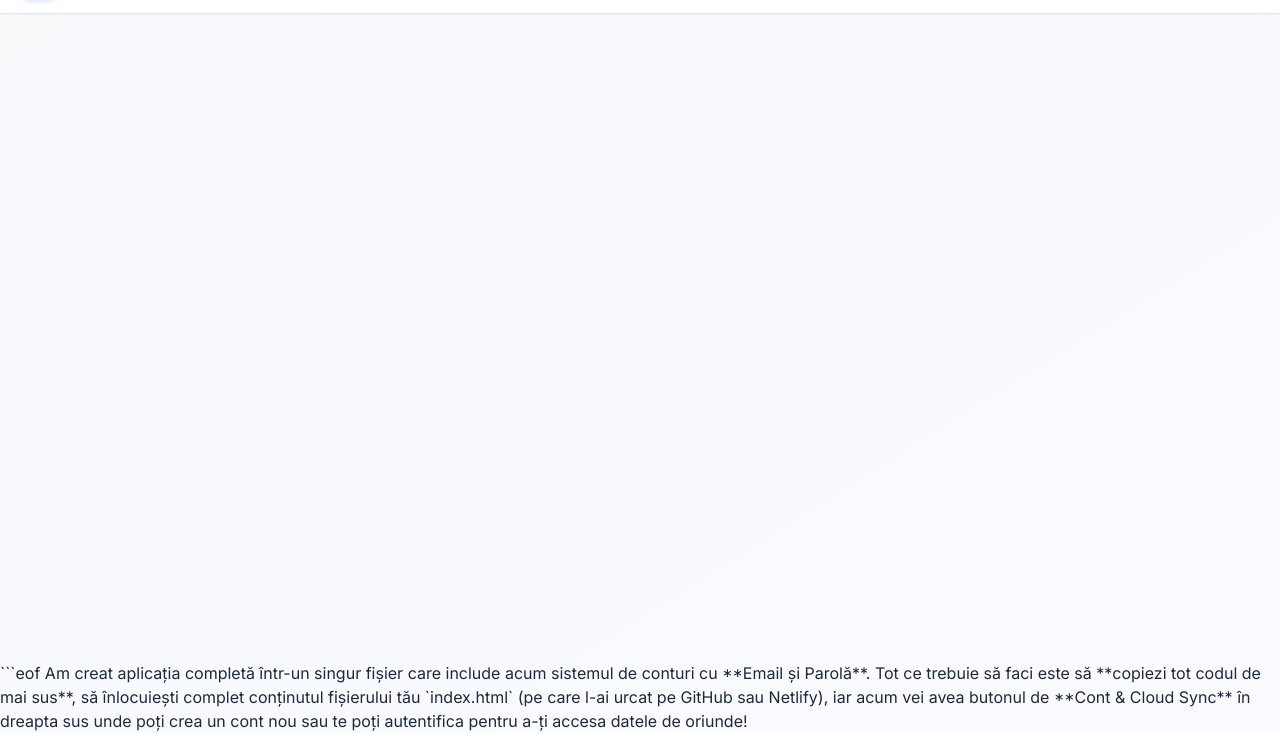
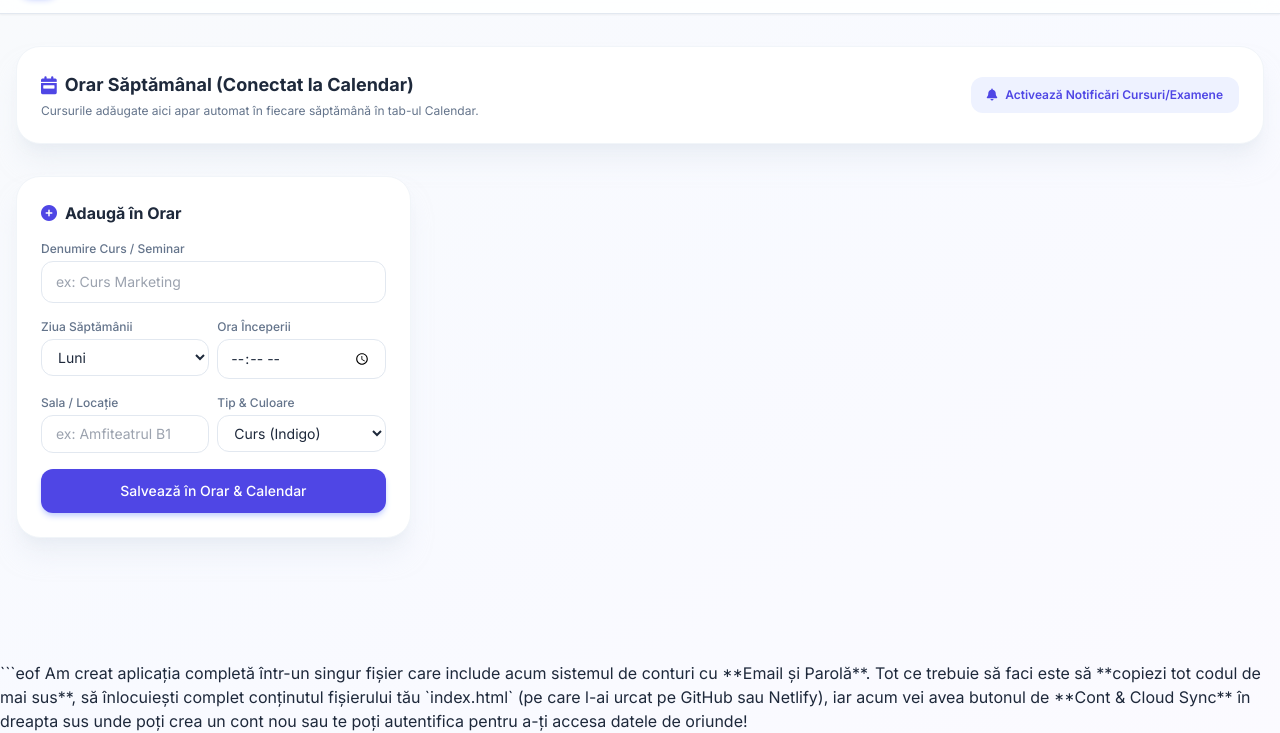
Before and after one commit to ciprianandronic15-web/cip-calendar-, a plain HTML site: page index.html in a window 1280 px wide. Both pictures are taken after a click on the button "Orar". Shown: the part 67-800 px from the top of the page. Drawn offline with nearby package versions, Linux system fonts and the light colour scheme; no server answers.

Commit message:
Update index.html

```diff
--- a/index.html
+++ b/index.html
@@ -135,6 +135,73 @@
                         </button>
                     </form>
                 </div>
+            </div>
+        </div>
+
+         <!-- ================= TAB ORAR SĂPTĂMÂNAL ================= -->
+        <div id="tab-schedule" class="hidden space-y-8">
+            <div class="bg-white p-6 rounded-3xl shadow-xl shadow-slate-200/50 border border-slate-100 flex flex-col sm:flex-row items-center justify-between gap-4">
+                <div>
+                    <h2 class="text-lg font-bold text-slate-800 flex items-center gap-2">
+                        <i class="fa-solid fa-calendar-week text-indigo-600"></i> Orar Săptămânal (Conectat la Calendar)
+                    </h2>
+                    <p class="text-xs text-slate-500 mt-1">Cursurile adăugate aici apar automat în fiecare săptămână în tab-ul Calendar.</p>
+                </div>
+                <button onclick="requestNotificationPermission()" class="px-4 py-2.5 bg-indigo-50 hover:bg-indigo-100 text-indigo-600 rounded-xl text-xs font-semibold transition flex items-center gap-2">
+                    <i class="fa-solid fa-bell"></i> Activează Notificări Cursuri/Examene
+                </button>
+            </div>
+
+            <div class="grid grid-cols-1 lg:grid-cols-3 gap-8">
+                <div class="bg-white rounded-3xl shadow-xl shadow-slate-200/50 border border-slate-100 p-6 h-fit">
+                    <h3 class="text-base font-bold text-slate-800 mb-4 flex items-center gap-2">
+                        <i class="fa-solid fa-plus-circle text-indigo-600"></i> Adaugă în Orar
+                    </h3>
+                    <form id="schedule-form" class="space-y-4">
+                        <div>
+                            <label class="block text-xs font-medium text-slate-500 mb-1">Denumire Curs / Seminar</label>
+                            <input type="text" id="sched-title" required placeholder="ex: Curs Marketing"
+                                class="w-full px-3.5 py-2.5 text-sm bg-white border border-slate-200 rounded-xl focus:outline-none focus:ring-2 focus:ring-indigo-500">
+                        </div>
+                        <div class="grid grid-cols-2 gap-2">
+                            <div>
+                                <label class="block text-xs font-medium text-slate-500 mb-1">Ziua Săptămânii</label>
+                                <select id="sched-day" class="w-full px-3 py-2 text-sm bg-white border border-slate-200 rounded-xl focus:outline-none focus:ring-2 focus:ring-indigo-500">
+                                    <option value="1">Luni</option>
+                                    <option value="2">Marți</option>
+                                    <option value="3">Miercuri</option>
+                                    <option value="4">Joi</option>
+                                    <option value="5">Vineri</option>
+                                    <option value="6">Sâmbătă</option>
+                                </select>
+                            </div>
+                            <div>
+                                <label class="block text-xs font-medium text-slate-500 mb-1">Ora Începerii</label>
+                                <input type="time" id="sched-time" required class="w-full px-3 py-2 text-sm bg-white border border-slate-200 rounded-xl focus:outline-none focus:ring-2 focus:ring-indigo-500">
+                            </div>
+                        </div>
+                        <div class="grid grid-cols-2 gap-2">
+                            <div>
+                                <label class="block text-xs font-medium text-slate-500 mb-1">Sala / Locație</label>
+                                <input type="text" id="sched-room" placeholder="ex: Amfiteatrul B1"
+                                    class="w-full px-3.5 py-2 text-sm bg-white border border-slate-200 rounded-xl focus:outline-none focus:ring-2 focus:ring-indigo-500">
+                            </div>
+                            <div>
+                                <label class="block text-xs font-medium text-slate-500 mb-1">Tip & Culoare</label>
+                                <select id="sched-color" class="w-full px-3 py-2 text-sm bg-white border border-slate-200 rounded-xl focus:outline-none focus:ring-2 focus:ring-indigo-500">
+                                    <option value="bg-indigo-500">Curs (Indigo)</option>
+                                    <option value="bg-emerald-500">Seminar (Verde)</option>
+                                    <option value="bg-amber-500">Laborator (Galben)</option>
+                                </select>
+                            </div>
+                        </div>
+                        <button type="submit" class="w-full bg-indigo-600 hover:bg-indigo-700 text-white font-medium py-3 px-4 rounded-xl text-sm transition duration-200 shadow-md shadow-indigo-200">
+                            Salvează în Orar & Calendar
+                        </button>
+                    </form>
+                </div>
+
+                <div class="lg:col-span-2 grid grid-cols-1 md:grid-cols-2 gap-4" id="schedule-grid"></div>
             </div>
         </div>
 
```
